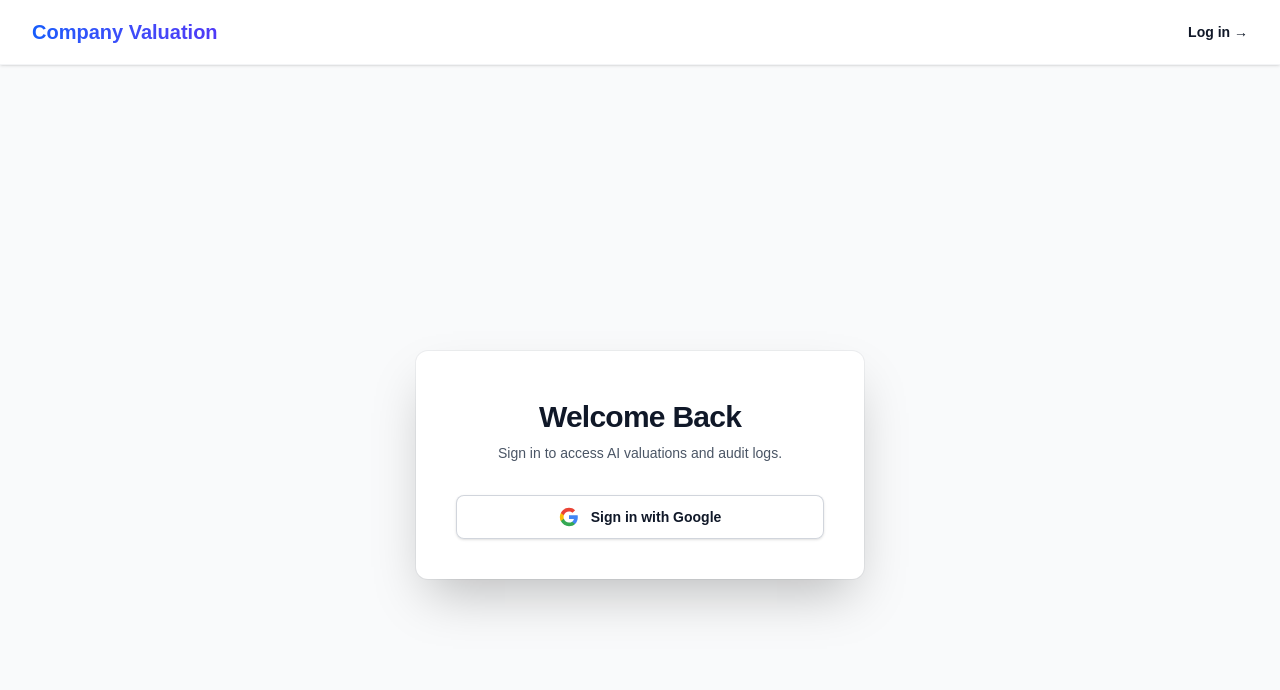
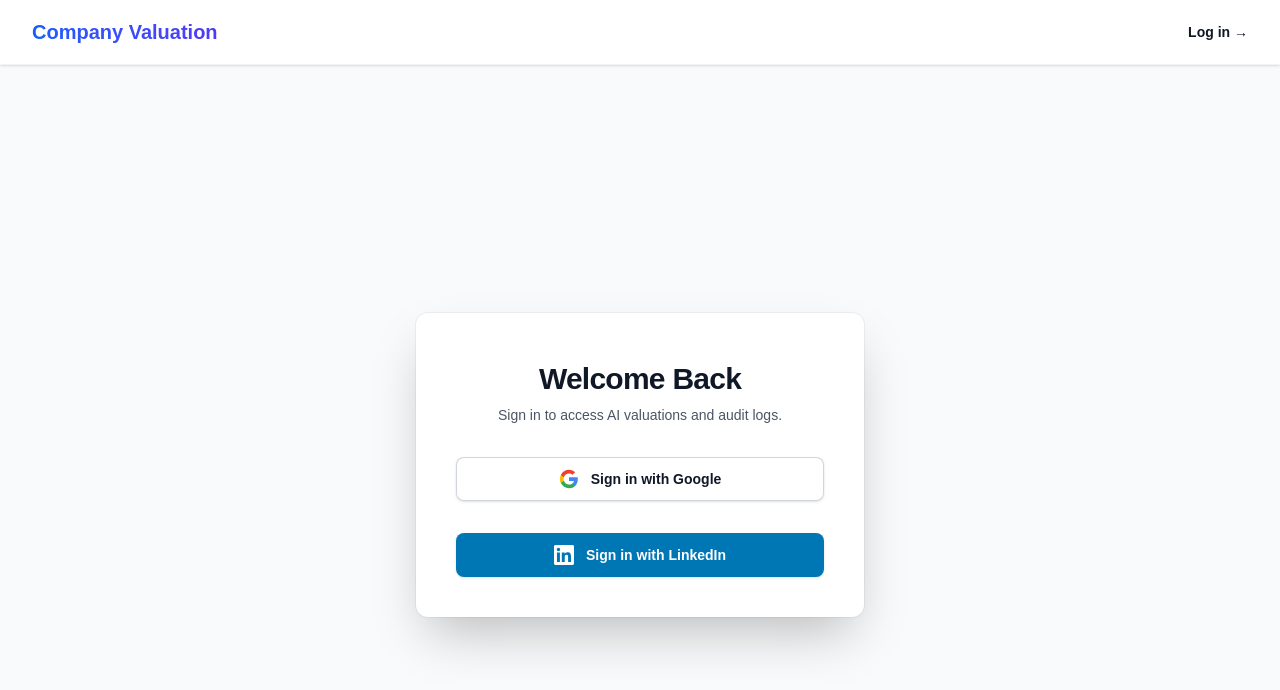
Before and after one commit to jalovell78/company-valuation-app, a Next.js app: page /login in a window 1280 px wide. Shown: the top 690 px of the page. Built offline with nearby package versions, Linux system fonts and the light colour scheme; no server answers.

Commit message:
feat: add linkedin authentication

```diff
--- a/src/app/login/page.tsx
+++ b/src/app/login/page.tsx
@@ -40,6 +40,24 @@
                         Sign in with Google
                     </button>
                 </form>
+
+                <form
+                    action={async () => {
+                        "use server"
+                        await signIn("linkedin", { redirectTo: "/" })
+                    }}
+                    className="mt-4"
+                >
+                    <button
+                        type="submit"
+                        className="relative flex w-full items-center justify-center rounded-lg bg-[#0077b5] px-4 py-3 text-sm font-semibold text-white shadow-sm hover:bg-[#006097] focus:outline-offset-0 transition-all"
+                    >
+                        <svg className="mr-3 h-5 w-5 fill-current" viewBox="0 0 24 24">
+                            <path d="M20.447 20.452h-3.554v-5.569c0-1.328-.027-3.037-1.852-3.037-1.853 0-2.136 1.445-2.136 2.939v5.667H9.351V9h3.414v1.561h.046c.477-.9 1.637-1.85 3.37-1.85 3.601 0 4.267 2.37 4.267 5.455v6.286zM5.337 7.433c-1.144 0-2.063-.926-2.063-2.065 0-1.138.92-2.063 2.063-2.063 1.14 0 2.064.925 2.064 2.063 0 1.139-.925 2.065-2.064 2.065zm1.782 13.019H3.555V9h3.564v11.452zM22.225 0H1.771C.792 0 0 .774 0 1.729v20.542C0 23.227.792 24 1.771 24h20.451C23.2 24 24 23.227 24 22.271V1.729C24 .774 23.2 0 22.222 0h.003z" />
+                        </svg>
+                        Sign in with LinkedIn
+                    </button>
+                </form>
             </div>
         </div>
     )
--- a/src/auth.config.ts
+++ b/src/auth.config.ts
@@ -1,6 +1,7 @@
 import type { NextAuthConfig } from "next-auth"
 import Google from "next-auth/providers/google"
+import LinkedIn from "next-auth/providers/linkedin"
 
 export default {
-    providers: [Google],
+    providers: [Google, LinkedIn],
 } satisfies NextAuthConfig
--- a/src/auth.ts
+++ b/src/auth.ts
@@ -19,7 +19,7 @@
     adapter: DrizzleAdapter(db),
     session: { strategy: "jwt" }, // Force JWT to allow middleware to work smoothly
     events: {
-        async signIn({ user }) {
+        async signIn({ user, account }) {
             // We need to import logAction dynamically or use db directly to avoid circular deps if any
             // Safer to just use db directly here
             const { db } = await import("@/db");
@@ -28,7 +28,7 @@
                 await db.insert(auditLogs).values({
                     userId: user.id,
                     action: "LOGIN",
-                    details: { method: "google" },
+                    details: { method: account?.provider || "unknown" },
                 });
             }
         }
```
